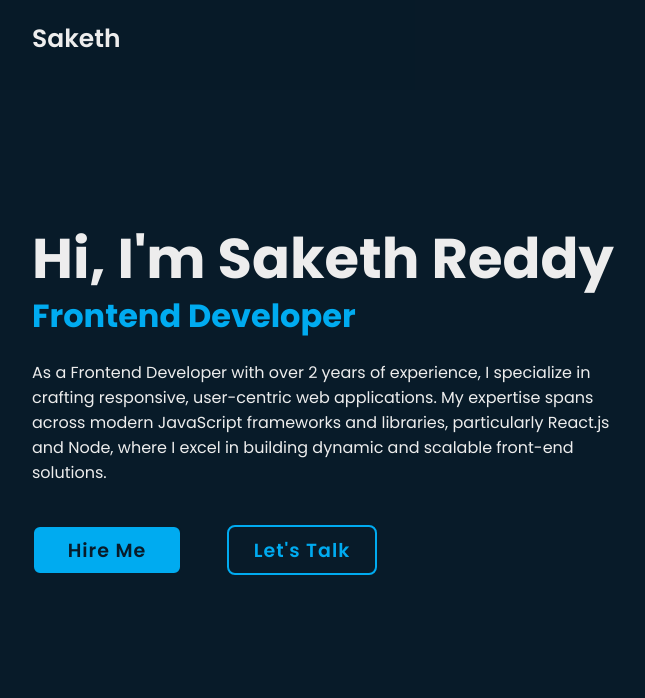
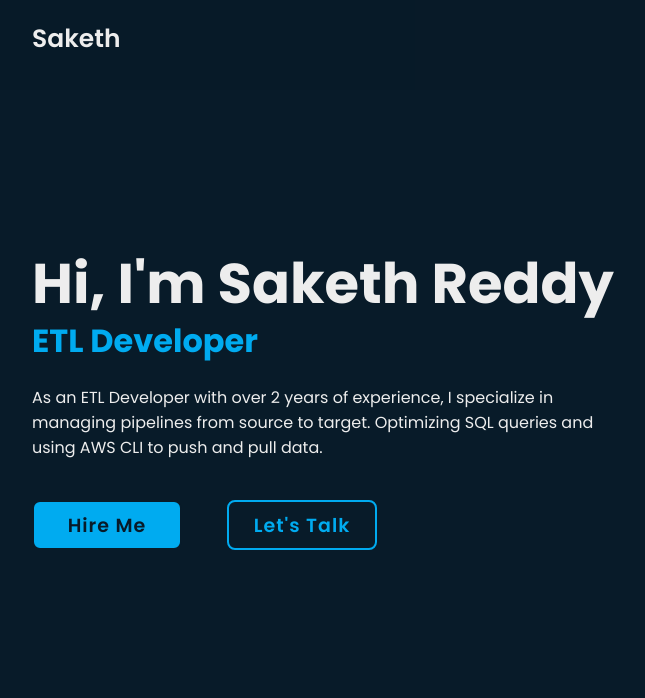
Before and after one commit to SakethReddy3549/Personal-Portfolio, a plain HTML site: page index.html in a window 1280 px wide. Shown: the top 698 px of the page, without its empty margins (96-741 px from the left). Drawn offline with nearby package versions, Linux system fonts and the light colour scheme.

Commit message:
Update index.html

```diff
--- a/index.html
+++ b/index.html
@@ -19,13 +19,10 @@
     <section class="home">
       <div class="home-content">
         <h1>Hi, I'm Saketh Reddy</h1>
-        <h3>Frontend Developer</h3>
+        <h3>ETL Developer</h3>
         <p>
-          As a Frontend Developer with over 2 years of experience, I specialize
-          in crafting responsive, user-centric web applications. My expertise
-          spans across modern JavaScript frameworks and libraries, particularly
-          React.js and Node, where I excel in building dynamic and scalable
-          front-end solutions.
+          As an ETL Developer with over 2 years of experience, I specialize
+          in managing pipelines from source to target. Optimizing SQL queries and using AWS CLI to push and pull data.
         </p>
         <div class="btn-box">
           <a href="#" class="btn-hire">Hire Me</a>
```
